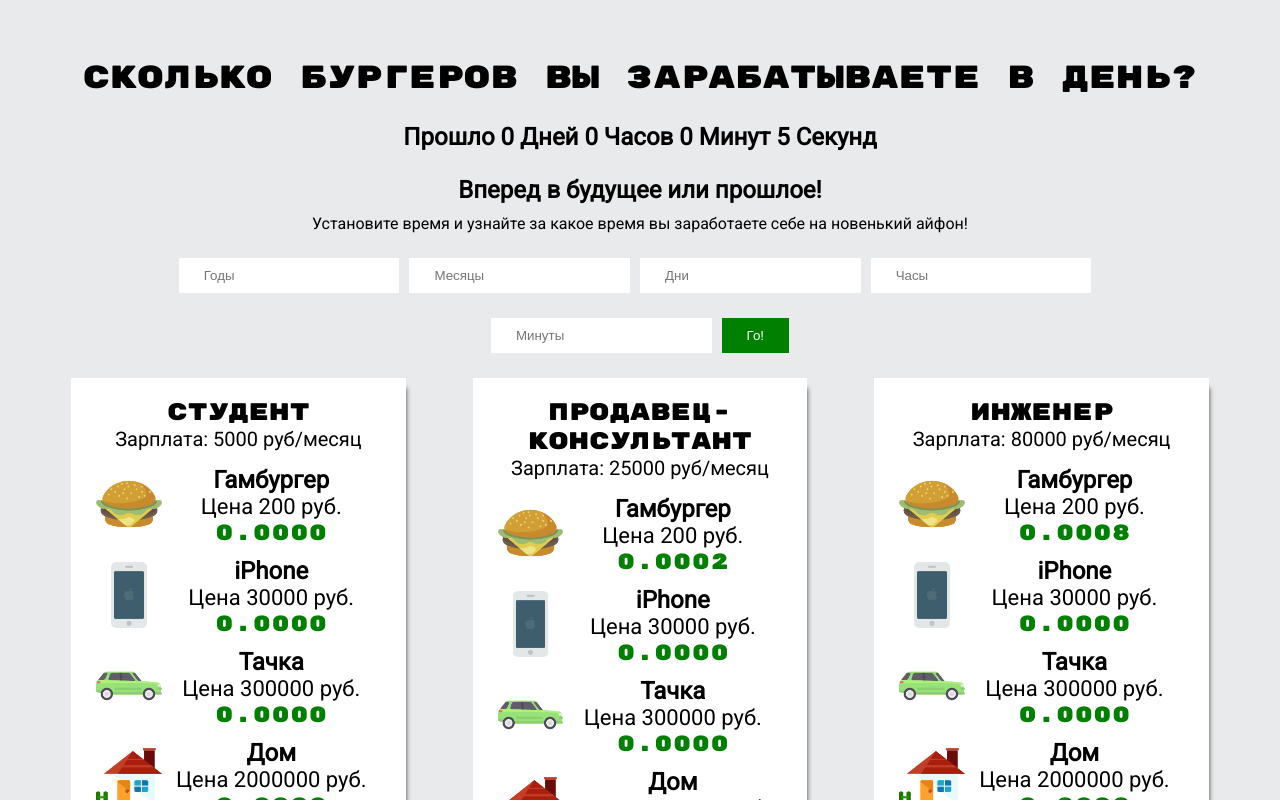
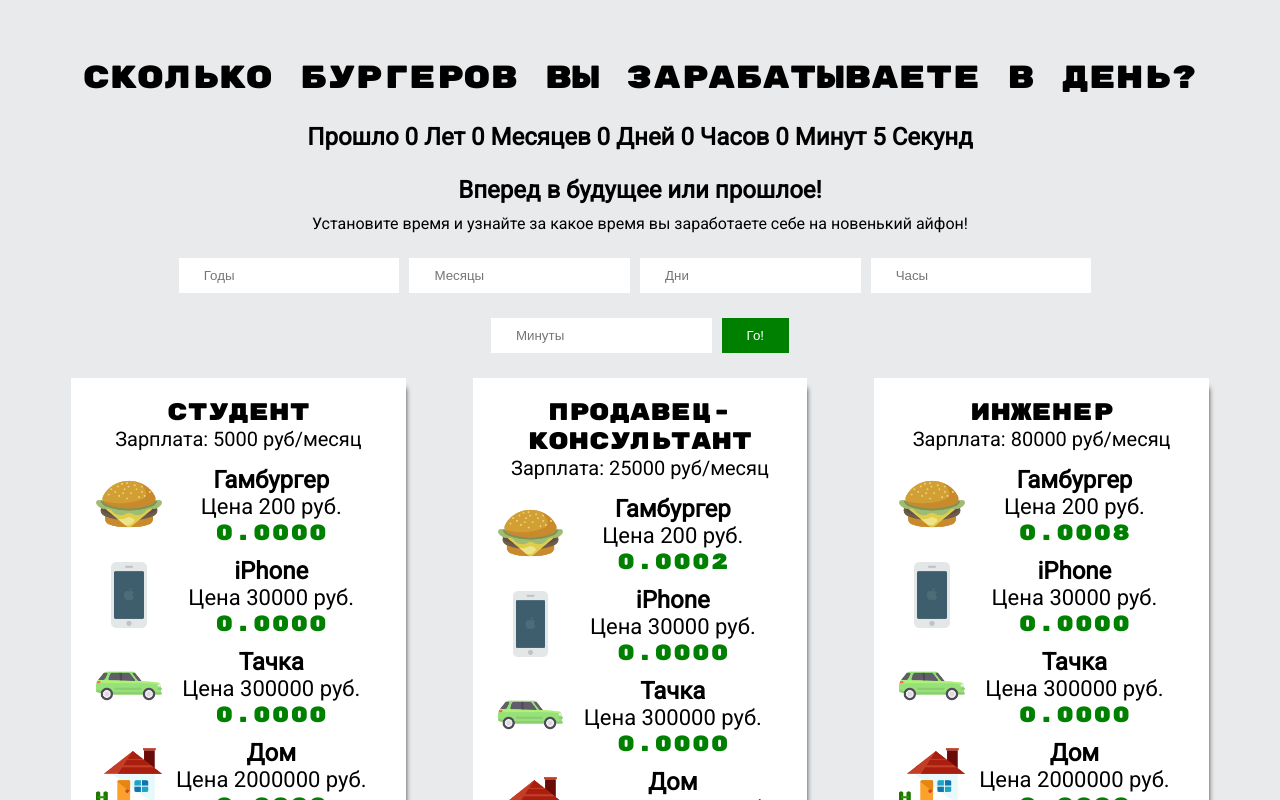
Before and after one commit to ioayo/finances, a React (Create React App) app: page / in a window 1280 px wide. Shown: the top 800 px of the page. Built offline with nearby package versions, Linux system fonts and the light colour scheme.

Commit message:
some fixes with calculate date

```diff
--- a/src/App.js
+++ b/src/App.js
@@ -85,11 +85,13 @@ class App extends React.Component {
   }
 
   secondsToString(seconds) {
-    var numdays = Math.floor(seconds / 86400);
-    var numhours = Math.floor((seconds % 86400) / 3600);
-    var numminutes = Math.floor(((seconds % 86400) % 3600) / 60);
-    var numseconds = ((seconds % 86400) % 3600) % 60;
-    return numdays + " Дней " + numhours + " Часов " + numminutes + " Минут " + numseconds + " Секунд";
+    const numyears = Math.floor(seconds/31536000);
+    const nummonths = Math.floor((seconds % 31536000) / 2592000);
+    const numdays = Math.floor(((seconds % 31536000) % 2592000) / 86400);
+    const numhours = Math.floor((seconds % 86400) / 3600);
+    const numminutes = Math.floor(((seconds % 86400) % 3600) / 60);
+    const numseconds = ((seconds % 86400) % 3600) % 60;
+    return numyears + " Лет "  + nummonths + " Месяцев " + numdays + " Дней " + numhours + " Часов " + numminutes + " Минут " + numseconds + " Секунд";
   }
 
   handleChange(e){
@@ -103,8 +105,7 @@ class App extends React.Component {
   toTheFuture(e) {
     e.preventDefault();
     const future = this.state.future;
-    console.log(future);
-    const secondsValue = (future.years * 31104000 + future.months * 2592000 + future.days * 86400 + future.hours * 3600 + future.minutes * 60) * 1000;
+    const secondsValue = (future.years * 31536000 + future.months * 2592000 + future.days * 86400 + future.hours * 3600 + future.minutes * 60) * 1000;
     this.setState({
       elapsedTime: secondsValue
     })
```
